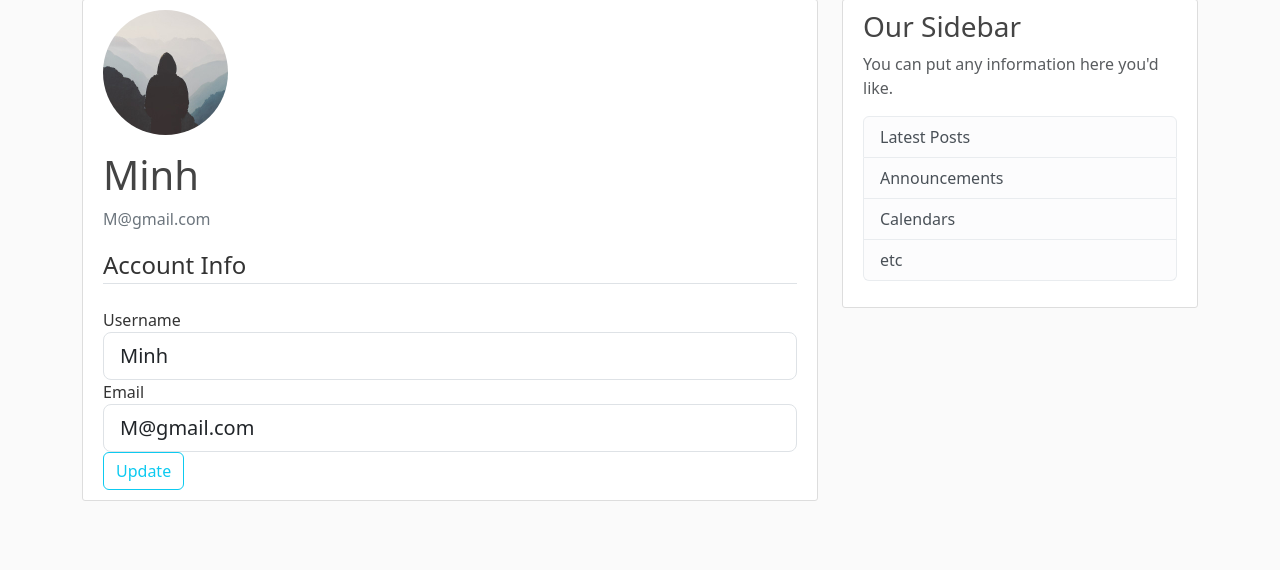
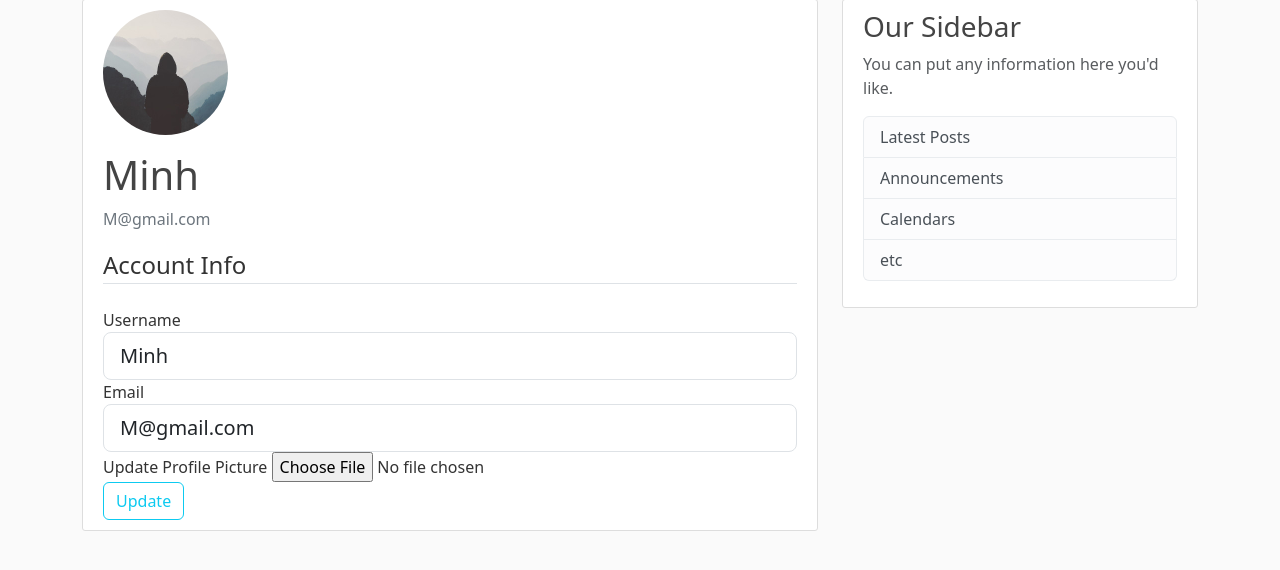
Before and after one commit to mnguyen0226/blog_flask_api, a Flask app: page /account in a window 1280 px wide. Shown: the part 81-651 px from the top of the page. Run offline with Flask 3, Linux system fonts and the light colour scheme; a user stored in the database is signed in; some libraries are stand-ins or nearby versions.

Commit message:
Added image uploading feature with HTML, Form, Database update

```diff
--- a/flaskblog/forms.py
+++ b/flaskblog/forms.py
@@ -10,6 +10,8 @@ from wtforms.validators import EqualTo
 from flaskblog.models import User
 from wtforms.validators import ValidationError
 from flask_login import current_user
+from flask_wtf.file import FileField
+from flask_wtf.file import FileAllowed
 
 
 class RegistrationForm(FlaskForm):
@@ -57,13 +59,16 @@ class UpdateAccountForm(FlaskForm):
         "Username", validators=[DataRequired(), Length(min=2, max=20)]
     )
     email = StringField("Email", validators=[DataRequired(), Email()])
+    picture = FileField(
+        "Update Profile Picture", validators=[FileAllowed(["jpg", "png"])]
+    )
     submit = SubmitField("Update")
 
     # On Form, make sure that there is no duplication. No need to call the function
     def validate_username(self, username):
         """Check if the username is in database"""
         # Only ping the database if the current username != the one in the database
-        if current_user.username != username:
+        if current_user.username != username.data:
             user = User.query.filter_by(username=username.data).first()
             if user:
                 raise ValidationError(
@@ -74,7 +79,7 @@ class UpdateAccountForm(FlaskForm):
     def validate_email(self, email):
         """Check if the email is in database"""
         # Only ping the database if the current email != the one in the database
-        if current_user.email != email:
+        if current_user.email != email.data:
             user = User.query.filter_by(email=email.data).first()
             if user:
                 raise ValidationError(
--- a/flaskblog/routes.py
+++ b/flaskblog/routes.py
@@ -15,6 +15,9 @@ from flask_login import logout_user
 from flask_login import login_required
 from flask import request
 from flaskblog.forms import UpdateAccountForm
+import secrets
+import os
+from PIL import Image
 
 all_posts = [
     {
@@ -109,9 +112,14 @@ def logout_page():
 def account_page():
     form = UpdateAccountForm()
 
-    # If form is valid, we will update on the database
+    # If form is valid, we will update on the database for the current_user
     # After submit the valid form, we redirect (get-request), if not we try with a post request again
     if form.validate_on_submit():
+        # As picture is not a required field, we will save the picture in file path
+        if form.picture.data:
+            picture_file = save_picture(form.picture.data)
+            current_user.image_file = picture_file  # set the image to the current image
+
         current_user.username = form.username.data
         current_user.email = form.email.data
         db.session.commit()
@@ -127,3 +135,26 @@ def account_page():
     return render_template(
         "account.html", title="Account", image_file=image_file, form=form
     )
+
+
+def save_picture(form_picture):
+    """
+    Get the submited image object, extract the name, then save the object in the local project
+    directory with randomized hex name and return the name
+    """
+    random_hex = secrets.token_hex(8)
+    f_name, f_ext = os.path.splitext(form_picture.filename)
+    picture_fn = random_hex + f_ext
+    picture_path = os.path.join(app.root_path, "static/profile_pics", picture_fn)
+
+    # Create the directory if it does not exist
+    os.makedirs(os.path.dirname(picture_path), exist_ok=True)
+
+    # Resize the image to faster the page
+    output_size = (125, 125)
+    img = Image.open(form_picture)
+    img.thumbnail(output_size)
+
+    # Save the picture
+    img.save(picture_path)
+    return picture_fn
--- a/flaskblog/templates/account.html
+++ b/flaskblog/templates/account.html
@@ -8,7 +8,8 @@
             <p class="text-secondary">{{ current_user.email }}</p>
         </div>
         </div>
-        <form method="POST" action="">
+        <!-- Add encoding for image upload properly -->
+        <form method="POST" action="" enctype="multipart/form-data">
             <!-- this method will add the CSRF token to protect the form certain attack -->
             {{ form.hidden_tag() }}
             <fieldset class='form-group'>
@@ -44,6 +45,15 @@
                         {{ form.email(class="form-control form-control-lg") }}
                     {%endif%}
                 </div>
+                <div class="form-group">
+                    {{ form.picture.label()}}
+                    {{ form.picture(class="form-control-file") }}
+                    {% if form.picture.errors %}
+                        {% for error in form.picture.errors %}
+                            <span class="text-danger">{{ error }}</span></br>
+                        {% endfor %}
+                    {% endif %}
+                </div>
             </fieldset>
             <div class="form-group">
                 {{ form.submit(class="btn btn-outline-info") }}
--- a/requirements.txt
+++ b/requirements.txt
@@ -5,3 +5,4 @@ email-validator
 flask-sqlalchemy
 flask-bcrypt
 flask-login
+pillow
```
Also changed, not shown: flaskblog/static/profile_pics/3050cc00cd4d857e.jpg (added), flaskblog/static/profile_pics/7bfdb5b7409d44d9.jpg (added), instance/site.db.
